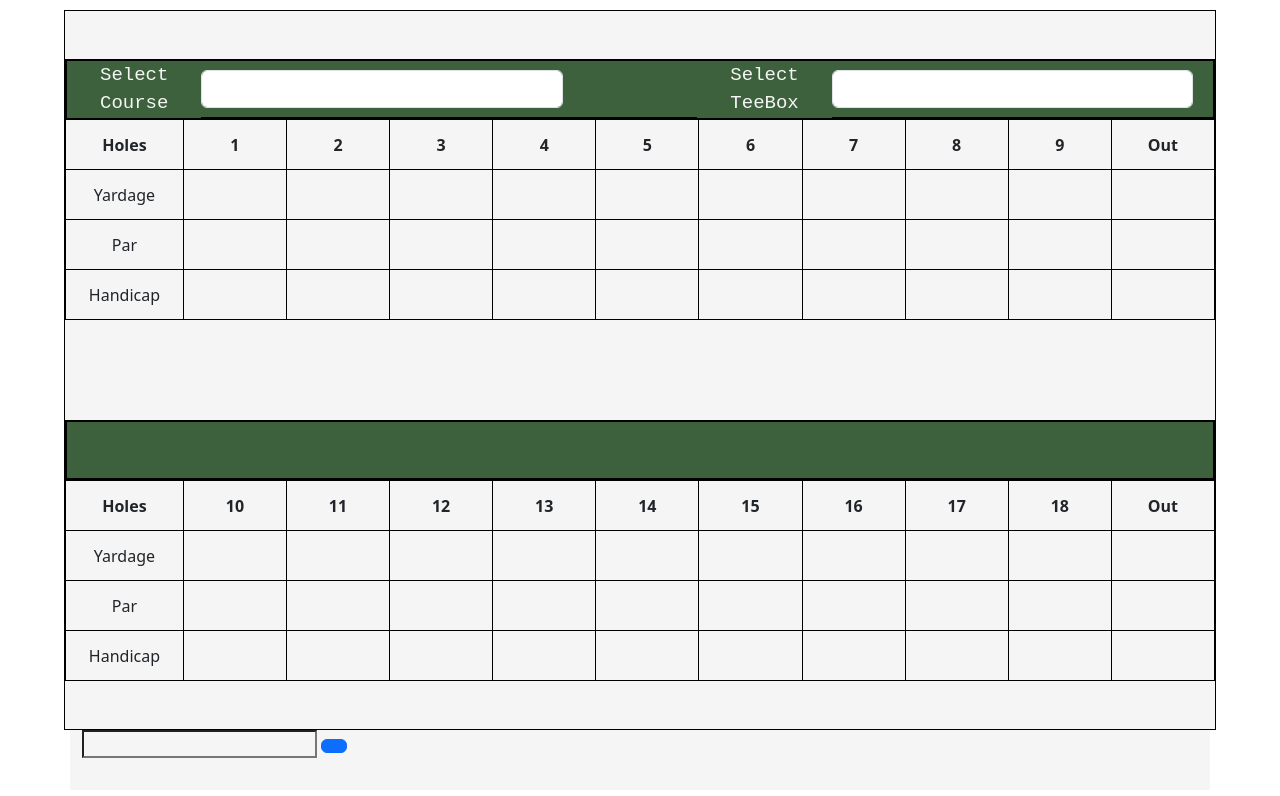
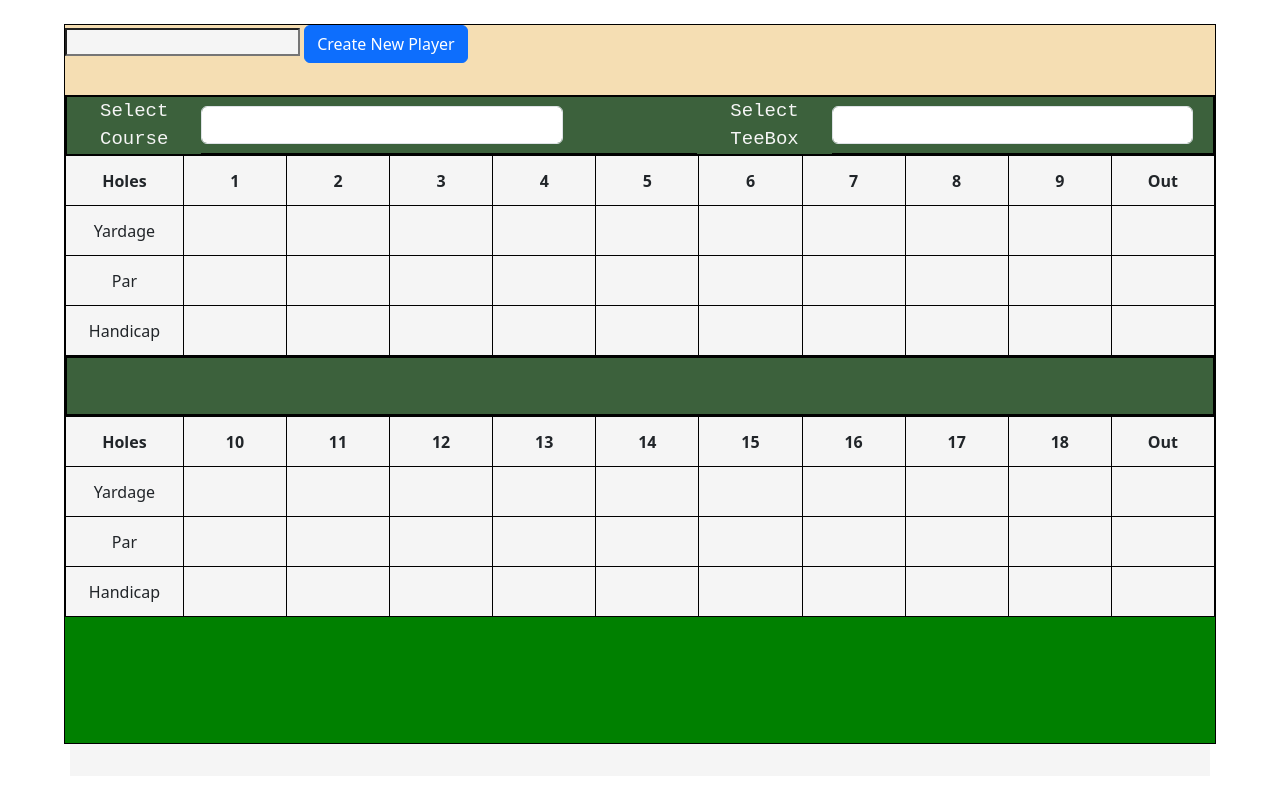
Before and after one commit to tylerkap/golf-scorecard, a plain HTML site: page index.html in a window 1280 px wide. Drawn offline with nearby package versions, Linux system fonts and the light colour scheme; no server answers.

Commit message:
more layout

```diff
--- a/base.css
+++ b/base.css
@@ -18,9 +18,14 @@ body {
   height: 90%;
   display: flex;
   flex-direction: column;
-  gap: 100px;
   border: 1px solid black;
-  justify-content: center;
+  justify-content: flex-start;
+  background-color: green;
+}
+.score-card-container .score-header {
+  width: 100%;
+  height: 70px;
+  background-color: wheat;
 }
 .score-card-container .card-header {
   width: 100%;
--- a/index.html
+++ b/index.html
@@ -11,7 +11,10 @@
 <body>
 
     <div class="score-card-container">
-
+        <div class="score-header">
+            <input id="new-list-name-input">
+            <button class="btn btn-primary" onclick="addList()">Create New Player</button>
+        </div>
         <div>
             <div class="card-header">
                 <div class="form-group">
@@ -156,10 +159,7 @@
             </div>
         </div>
 
-        <div>
-            <input id="new-list-name-input">
-            <button class="btn btn-primary" onclick="addList()"></button>
-        </div>
+
 
         <div class="row" id="scorecard-container">
             <div class="col-lg-12" id="scorecard">
```
Also changed, not shown: 1 other file.
